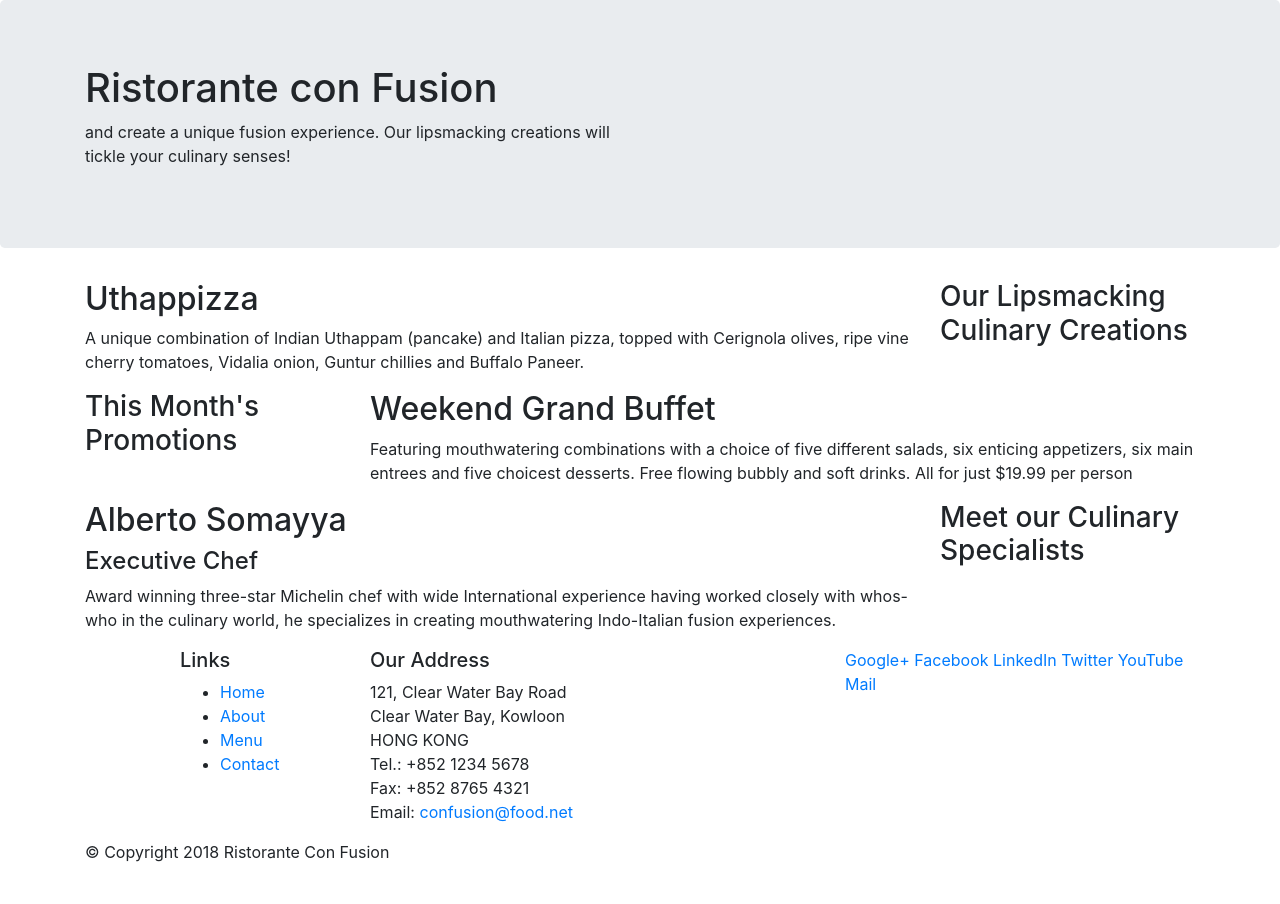
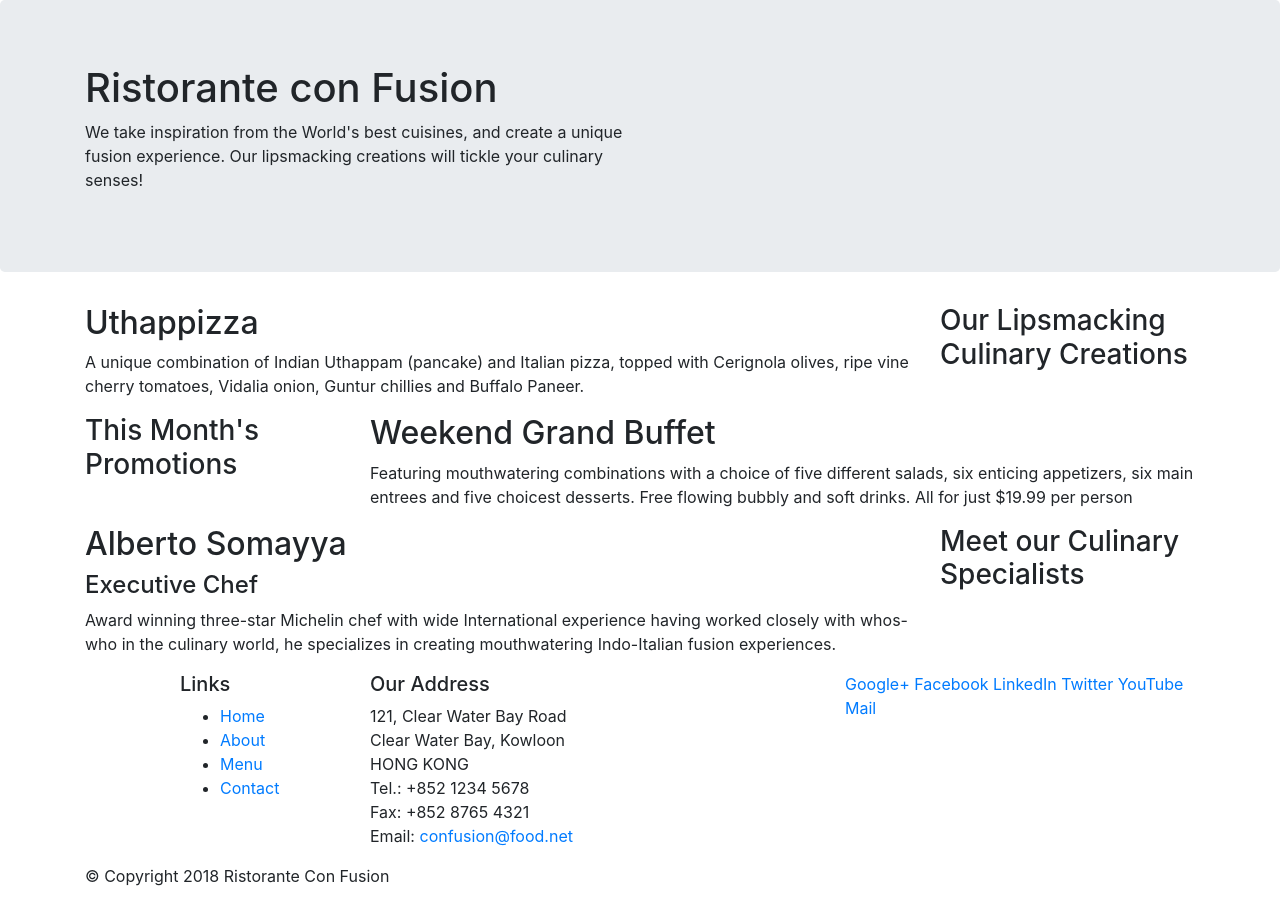
Before and after one commit to Laaaaksh/bootstrap-dev, a website: page index.html in a window 1280 px wide. Before the commit the page ends 880 px from the top, so only its background shows below. Drawn offline with nearby package versions, Linux system fonts and the light colour scheme.

Commit message:
index.html

```diff
--- a/index.html
+++ b/index.html
@@ -19,7 +19,7 @@
             <div class="row">
                 <div class="col-12 col-sm-6">
                     <h1>Ristorante con Fusion</h1>
-                    <p> and create a unique fusion experience. Our lipsmacking creations will tickle your culinary senses!</p>
+                    <p>We take inspiration from the World's best cuisines, and create a unique fusion experience. Our lipsmacking creations will tickle your culinary senses!</p>
                 </div>
                 <div class="col-12 col-sm">
                 </div>
```
Also changed, not shown: 1 other file.
